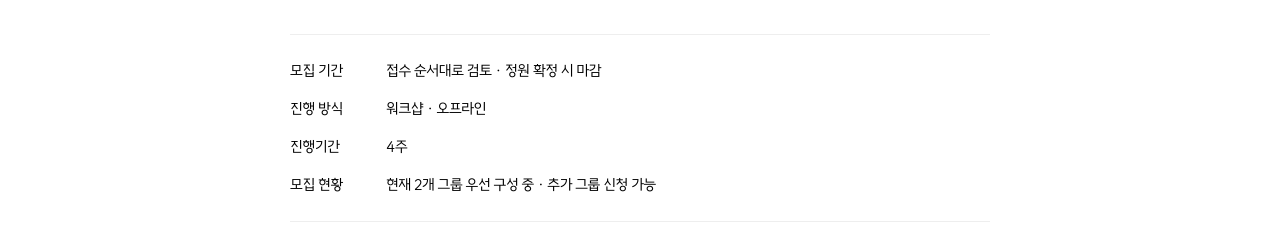
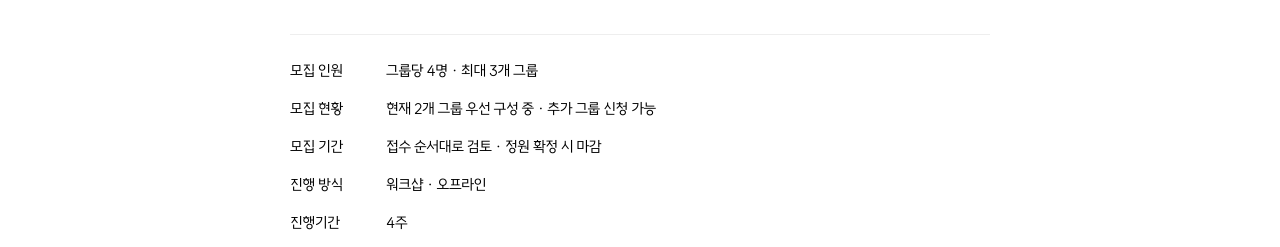
Before and after one commit to jayyoungjun-kim/offset, a Next.js app: page /workshop in a window 1280 px wide. Shown: the part 306-553 px from the top of the page. Built offline with nearby package versions, Linux system fonts and the light colour scheme; no server answers.

Commit message:
Show workshop capacity in hero summary

```diff
--- a/app/workshop/page.tsx
+++ b/app/workshop/page.tsx
@@ -115,6 +115,14 @@ export default function Home() {
         <h1>프로덕트 디자이너 포트폴리오 완성반</h1>
         <dl className="workshop-summary">
           <div>
+            <dt>모집 인원</dt>
+            <dd>그룹당 4명 · 최대 3개 그룹</dd>
+          </div>
+          <div>
+            <dt>모집 현황</dt>
+            <dd>현재 2개 그룹 우선 구성 중 · 추가 그룹 신청 가능</dd>
+          </div>
+          <div>
             <dt>모집 기간</dt>
             <dd>접수 순서대로 검토 · 정원 확정 시 마감</dd>
           </div>
@@ -125,10 +133,6 @@ export default function Home() {
           <div>
             <dt>진행기간</dt>
             <dd>4주</dd>
-          </div>
-          <div>
-            <dt>모집 현황</dt>
-            <dd>현재 2개 그룹 우선 구성 중 · 추가 그룹 신청 가능</dd>
           </div>
         </dl>
       </section>
```
